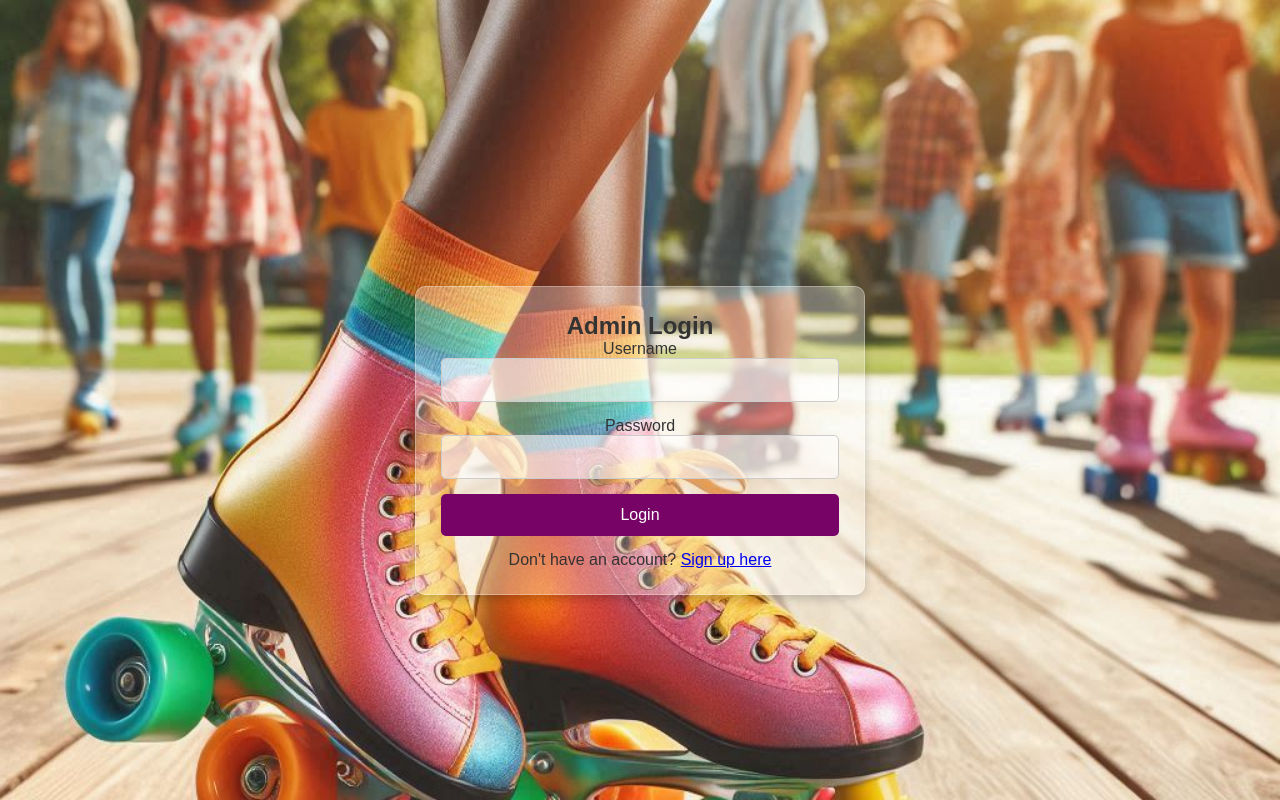
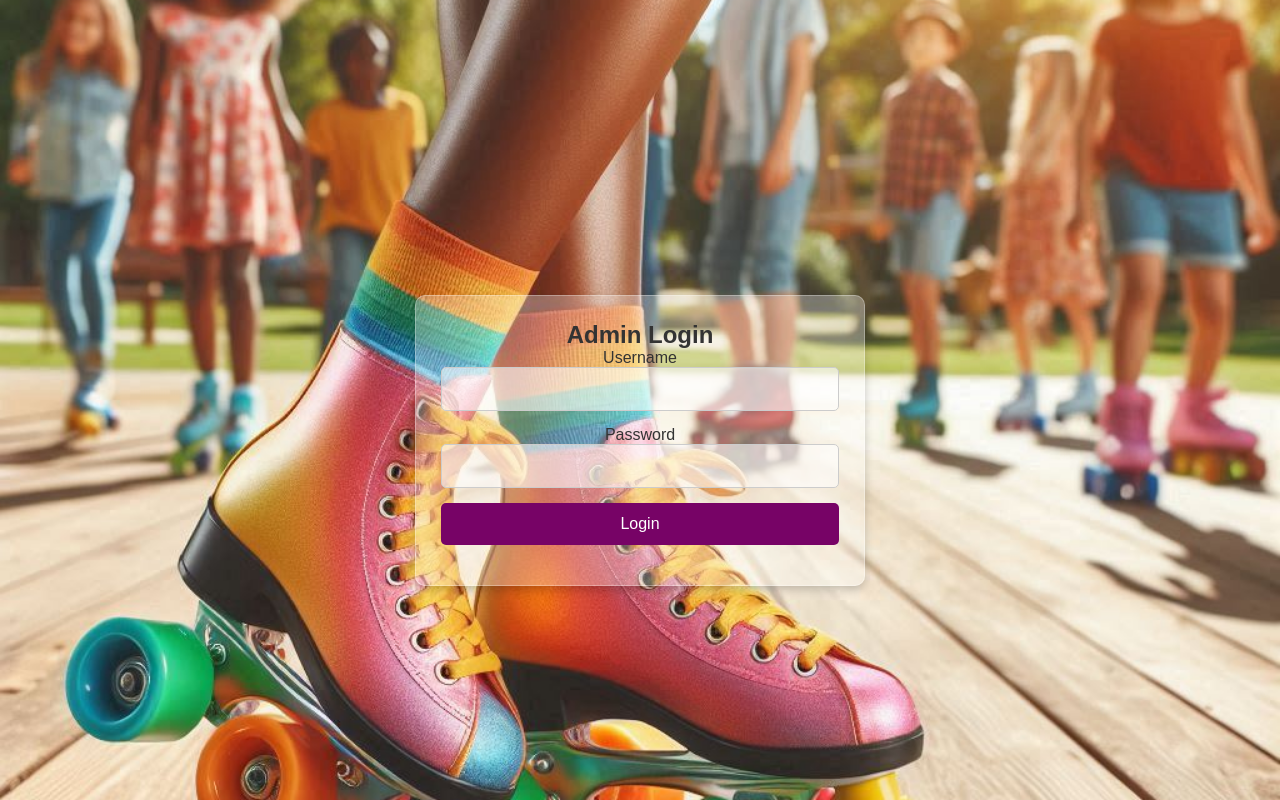
Before and after one commit to Onais1/reviews, a Flask app: page /login in a window 1280 px wide. Run offline with Flask 3, Linux system fonts and the light colour scheme.

Commit message:
update file

```diff
--- a/templates/home.html
+++ b/templates/home.html
@@ -13,7 +13,7 @@
     <header>
         <nav>
             <ul>
-                <li><a href="/signup" class="button">Sign Up</a></li>
+
                 <li><a href="/login" class="button">Admin Login</a></li>
             </ul>
         </nav>
--- a/templates/login.html
+++ b/templates/login.html
@@ -30,7 +30,7 @@
 
             <input type="submit" value="Login">
         </form>
-        <p>Don't have an account? <a href="{{ url_for('signup') }}">Sign up here</a></p>
+
     </div>
 </body>
 </html>
```
